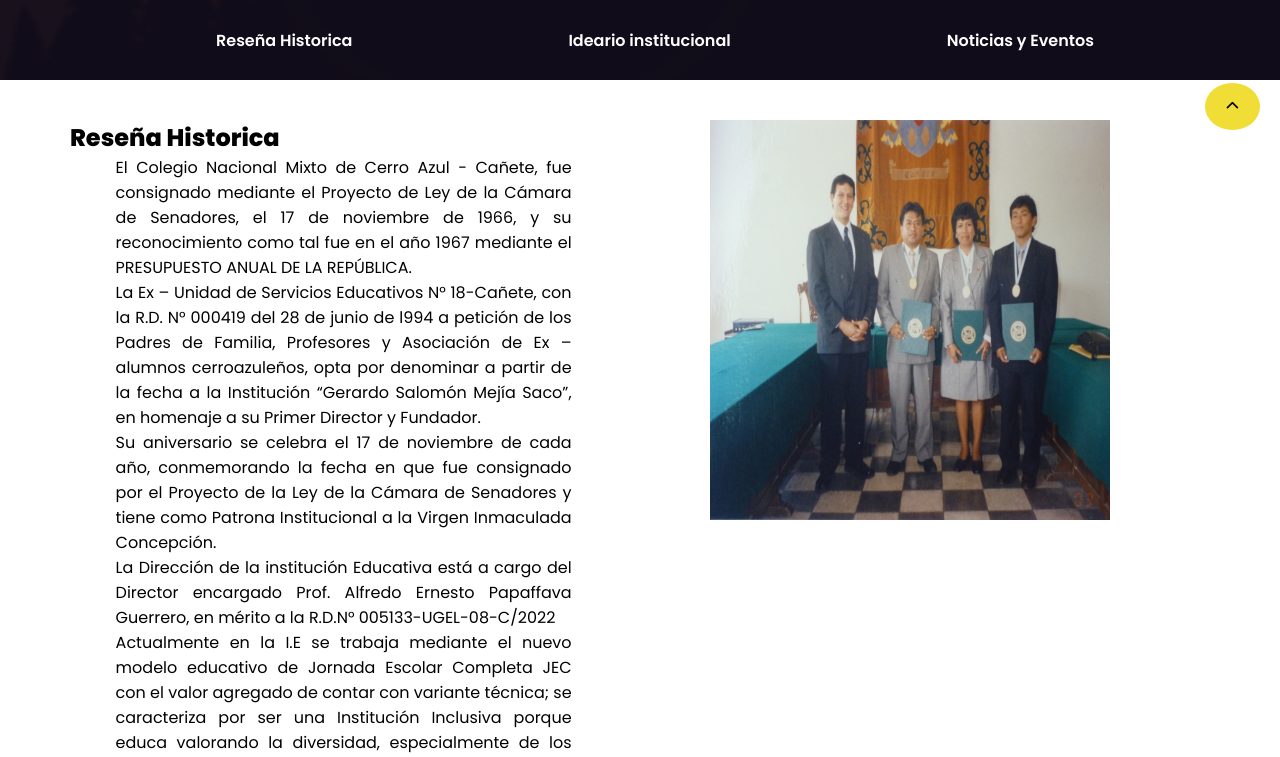
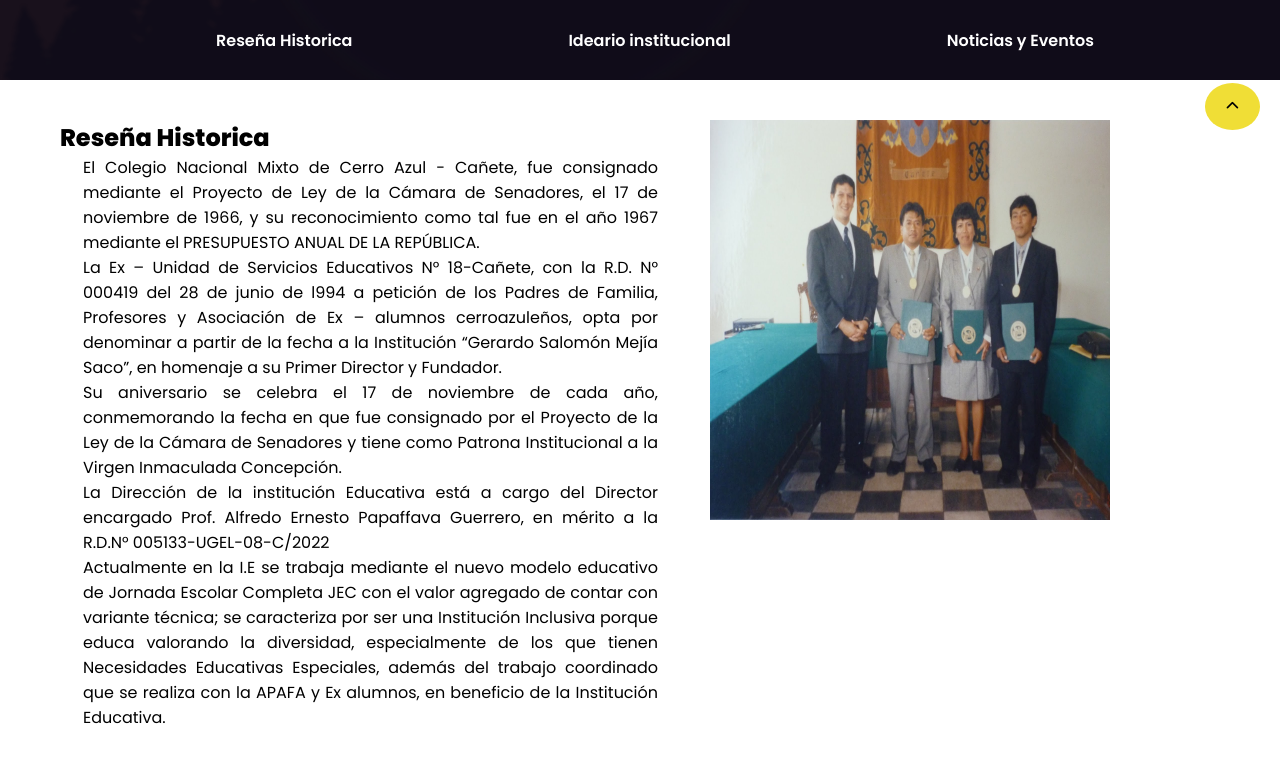
Before and after one commit to Aldair-Angel/ProtectoConexion, a website: page assets/html/reseña.html in a window 1280 px wide. Shown: the part 720-1477 px from the top of the page. Drawn offline with Linux system fonts and the light colour scheme.

Commit message:
arreglo del css

```diff
--- a/assets/css/index.css
+++ b/assets/css/index.css
@@ -222,6 +222,7 @@ header .navigation .navigation-items a:hover:before{
 }
 .nosotros-txt {
     width: 50%;
+    padding-left: 60px;
 }
 .nosotros-txt h2 {
     font-size: 45px;
--- a/assets/css/reseñan.css
+++ b/assets/css/reseñan.css
@@ -151,15 +151,15 @@ section {
     height: auto;
     width: auto;
     margin-top: 40px;
-    margin-left: 50px;
+    margin-left: 40px;
     margin-right: 50px;
     position: relative;
 }
 .container-his p{
     position: relative;
-    left: 4%;
+    left: 2%;
     top: 18%;
-    width: 40%;
+    width: 50%;
     height: auto;
 }
 .container-his img{
```
Also changed, not shown: assets/index.html (+1 -1 lines).
